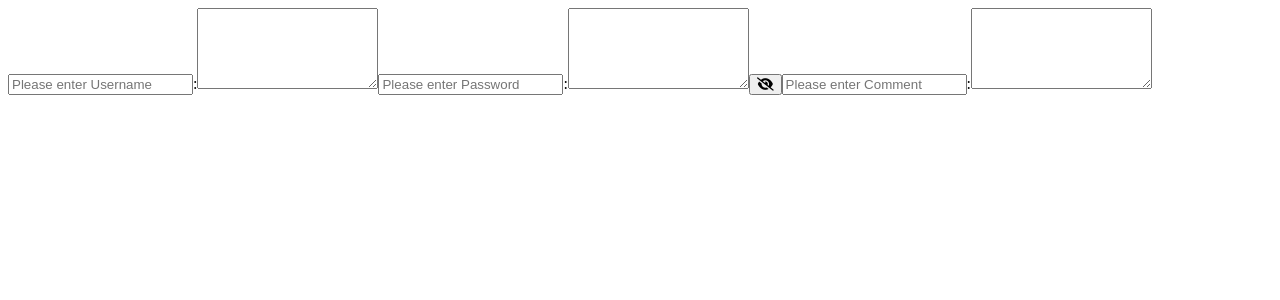
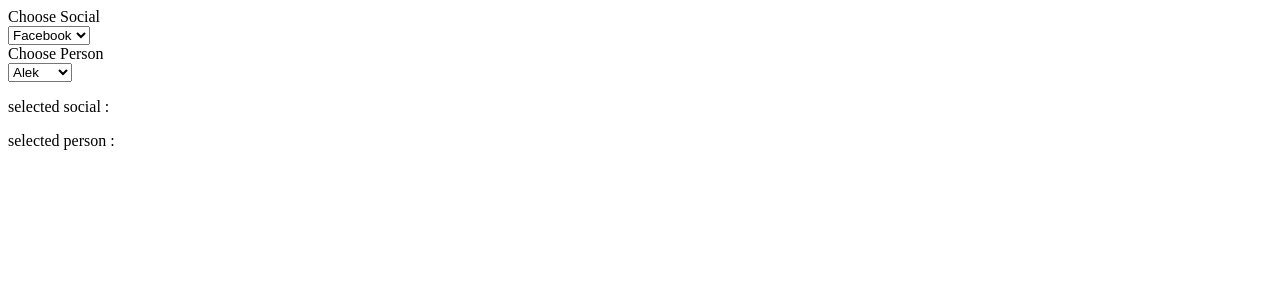
Before and after one commit to MickeyMKD/reactjs18, a React (Create React App) app: page / in a window 1280 px wide. Shown: the top 300 px of the page. Built offline with nearby package versions, Linux system fonts and the light colour scheme.

Commit message:
Added new branch c5

```diff
--- a/src/App.js
+++ b/src/App.js
@@ -1,44 +1,39 @@
-import {useState} from "react"
+import { useState } from "react";
+import { Dropdown } from "./components/Dropdown";
 
-import { movies } from "./mock/mockData"
+const socials = [
+  {value: "facebook", name: "Facebook"},
+  {value: "insta", name: "Instagram"},
+  {value: "snap", name: "SnapChat"},
+  {value: "tiktok", name: "Tik-Tok"},
+]
 
-// import { Homework } from "./components/Homework";
-
-import {Input} from "./components/common/Input";
+const people = [
+  {value: "1", name: "Alek"},
+  {value: "2", name: "Bojan"},
+  {value: "3", name: "Stefani"},
+  {value: "4", name: "Kiko"},
+]
 
 const App = () => {
 
-  const [fieldType, setFieldType] = useState("password")
-
-  const onMouseDownHandler = () => {
-    setFieldType("text")
-  }
-
-  const onMouseUpHandler = () => {
-    setFieldType("password")
-  }
+  const [social, setSocial] = useState("")
+  const [person, setperson] = useState("")
 
   return (
     <div>
-      {/* <Homework movies={movies}/>  */}
+      <Dropdown
+        label="Choose Social"
+        elements={socials}
+        onChangeDropdown={setSocial} />
 
-      <Input
-        type="text"
-        name="username"
-        placeholder="Please enter Username" />
+      <Dropdown
+        label="Choose Person"
+        elements={people}
+        onChangeDropdown={setperson} />
 
-      <Input
-            placeholder="Please enter Password"
-            name="password"
-            type={fieldType}
-            mouseDown={onMouseDownHandler}
-            mouseUp={onMouseUpHandler} />
-
-      <Input
-          type="text"
-          name="comment"
-          placeholder="Please enter Comment"
-      />
+      <p>selected social : {social}</p>
+      <p>selected person : {person}</p>
     </div>
   );
 }
--- /dev/null
+++ b/src/components/Dropdown.js
@@ -0,0 +1,13 @@
+export const Dropdown = ({elements, onChangeDropdown, label}) => (
+    <div>
+        <label>{label}</label>
+        <br />
+        <select onChange={(e) => { onChangeDropdown(e.target.value) }}>
+            {elements.map((element, i) => (
+                <option key={i} value={element.value}>
+                    {element.name}
+                </option>
+            ))}
+        </select>
+    </div>
+)
--- a/src/components/common/Input.js
+++ /dev/null
@@ -1,41 +0,0 @@
-export const Input = ({
-    type,
-    placeholder,
-    value,
-    onChange,
-    name,
-    id,
-    mouseDown,
-    mouseUp,
-    ...restProps
-}) => {
-
-    const iconType =  type === "password" ? "fa fa-eye-slash" : "fa fa-eye"
-
-    return (
-        <>
-        <input
-            type={type}
-            placeholder={placeholder}
-            value={value}
-            onChange={onChange}
-            name={name}
-            id={id}
-             />
-             :
-        <textarea
-             name={name}
-             id={id}
-             cols="20"
-             rows="5"
-             value={value} />
-        {name === "password" &&
-            <button
-                onMouseDown={mouseDown}
-                onMouseUp={mouseUp}
-            >
-                <i className={iconType}></i>
-            </button>
-        }
-    </>)
-}
--- a/src/mock/mockData.js
+++ /dev/null
@@ -1,8 +0,0 @@
-export const movies = [
-    {name:'Back to the Future',genre:'Sci-fi',plot:'Marty McFly, a 17-year-old high school student, is accidentally sent thirty years into the past in a time-traveling DeLorean invented by his close friend, the eccentric scientist Doc Brown.',
-    year: 1985,imdbLink:'https://www.imdb.com/title/tt0088763/?ref_=nv_sr_srsg_0',imageUrl: 'https://upload.wikimedia.org/wikipedia/en/thumb/c/c2/Back_to_the_Future_Part_II.jpg/220px-Back_to_the_Future_Part_II.jpg'},
-    {name:'The Dark Knight',genre:'Crime',plot:'When the menace known as the Joker wreaks havoc and chaos on the people of Gotham, Batman must accept one of the greatest psychological and physical tests of his ability to fight injustice.'
-    ,year:2008,imdbLink:'https://www.imdb.com/title/tt0468569/?ref_=nv_sr_srsg_0',imageUrl: 'https://variety.com/wp-content/uploads/2022/03/dark-knight-batman-split.jpg?w=1000'},
-    {name:'Star Wars',genre:'Sci-fi',plot: 'Luke Skywalker joins forces with a Jedi Knight, a cocky pilot, a Wookiee and two droids to save the galaxy from the Empire\'s world-destroying battle station, while also attempting to rescue Princess Leia from the mysterious Darth Vader.',
-    year:1977,imdbLink:'https://www.imdb.com/title/tt0076759/?ref_=nv_sr_srsg_9',imageUrl:'https://static.wikia.nocookie.net/starwars/images/c/cc/Star-wars-logo-new-tall.jpg/revision/latest?cb=20190313021755'}
-  ]
```
